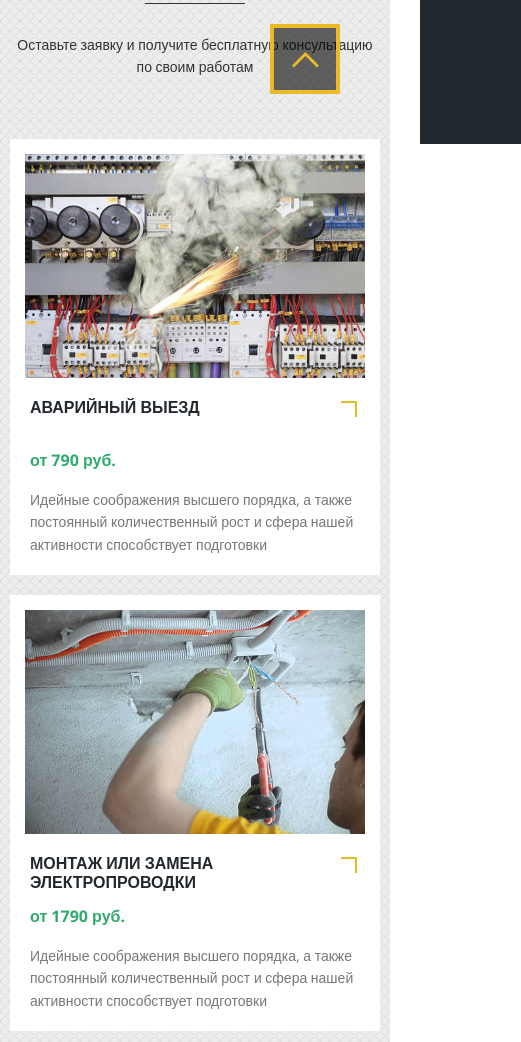
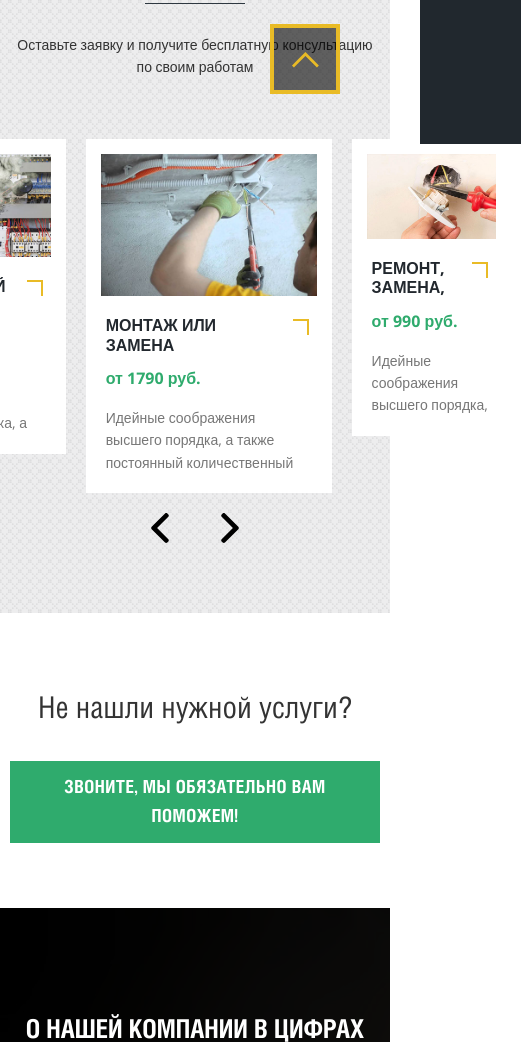
Before and after one commit to NikitaOtr/electrician, a website built with webpack: page index.html in a window 390 px wide. Shown: the part 700-1742 px from the top of the page, 521 px wide, since content can reach past the window. Built offline with nearby package versions, Linux system fonts and the light colour scheme; files whose address does not match are found by name.

Commit message:
button-services

```diff
--- a/css/style.css
+++ b/css/style.css
@@ -1075,6 +1075,11 @@ video#video_background {
 	justify-content: center;
 }
 
+.services-carousel {
+	display: flex;
+	justify-content: center;
+}
+
 .arrow-right,
 .arrow-left {
 	width: 30px;
--- a/index.html
+++ b/index.html
@@ -156,7 +156,7 @@
 
 				<div class="services-elements">
 					<div class="row services-carousel">
-						<div class="col-sm-6 col-md-4">
+						<div class="services-element col-sm-6 col-md-4">
 							<div class="element relative">
 								<a class="absolute fancyboxModal" href="#application"
 									data-application="Аварийный выезд"></a>
@@ -173,7 +173,7 @@
 								</div>
 							</div>
 						</div>
-						<div class="col-sm-6 col-md-4">
+						<div class="services-element col-sm-6 col-md-4">
 							<div class="element relative">
 								<a class="absolute fancyboxModal" href="#application"
 									data-application="Монтаж или замена электропроводки"></a>
@@ -190,7 +190,7 @@
 								</div>
 							</div>
 						</div>
-						<div class="col-sm-6 col-md-4">
+						<div class="services-element col-sm-6 col-md-4">
 							<div class="element relative">
 								<a class="absolute fancyboxModal" href="#application"
 									data-application="Ремонт, замена, перенос розеток"></a>
@@ -207,7 +207,7 @@
 								</div>
 							</div>
 						</div>
-						<div class="col-sm-6 col-md-4">
+						<div class="services-element col-sm-6 col-md-4">
 							<div class="element relative">
 								<a class="absolute fancyboxModal" href="#application"
 									data-application="Замена электросчетчика"></a>
@@ -224,7 +224,7 @@
 								</div>
 							</div>
 						</div>
-						<div class="col-sm-6 col-md-4">
+						<div class="services-element col-sm-6 col-md-4">
 							<div class="element relative">
 								<a class="absolute fancyboxModal" href="#application"
 									data-application="Установка, замена люстры"></a>
@@ -241,7 +241,7 @@
 								</div>
 							</div>
 						</div>
-						<div class="col-sm-6 col-md-4">
+						<div class="services-element col-sm-6 col-md-4">
 							<div class="element relative">
 								<a class="absolute fancyboxModal" href="#application"
 									data-application="Установка светильников"></a>
--- a/src/index.js
+++ b/src/index.js
@@ -1,8 +1,11 @@
-import navigation from './modules/navigation';
-navigation();
+import smoothScrolling from './modules/smoothScrolling';
+smoothScrolling();
 
 import togglePopup from './modules/togglePopup';
 togglePopup();
 
 import topSlider from './modules/topSlider';
 topSlider();
+
+import toggleServices from './modules/toggleServices';
+toggleServices();
--- a/src/modules/togglePopup.js
+++ b/src/modules/togglePopup.js
@@ -1,10 +1,19 @@
 const togglePopup = () => {
-    const buttonGetPopup = document.querySelector('.callback-bt');
+    const services = document.querySelector('.services-elements');
+    const buttonGetPopupHeader =  document.querySelector('.callback-bt');
+    const buttonGetPopupServices = document.querySelector('.button-services');
     const popup = document.getElementById('callback');
 
-    buttonGetPopup.addEventListener('click', () => {
-        popup.style.display = 'block';
+    services.addEventListener('click', event => {
+        if (event.target.closest('.fancyboxModal')) {
+            popup.style.display = 'block';
+        }
     });
+
+    [buttonGetPopupHeader, buttonGetPopupServices].forEach(item => {
+        item.addEventListener('click', () => popup.style.display = 'block');
+    });
+
 
     popup.addEventListener('click', event => {
         const target = event.target;
--- /dev/null
+++ b/src/modules/toggleServices.js
@@ -0,0 +1,37 @@
+const toggleServices = () => {
+    const elements = document.querySelectorAll('.services-element');
+    const right = document.querySelector('.arrow-right');
+    elements.forEach(item => item.style.display = 'none');
+    elements[0].style.display = 'block';
+    elements[1].style.display = 'block';
+    elements[2].style.display = 'block';
+
+    console.log(elements);
+
+    let current = 0;
+
+    const removePrev = index => {
+        elements[index].style.display = 'none';
+        elements[(index + 1) % elements.length].style.display = 'none';
+        elements[(index + 2) % elements.length].style.display = 'none';
+    };
+
+    const setNext = index => {
+        elements[index].style.display = 'block';
+        elements[(index + 1) % elements.length].style.display = 'block';
+        elements[(index + 2) % elements.length].style.display = 'block';
+    };
+
+    const autoPlay = () => {
+        removePrev(current);
+        current = (current + elements.length - 1) % elements.length;
+        setNext(current);
+    };
+
+    console.log(right);
+    right.addEventListener('click', autoPlay);
+    // setInterval(autoPlay, 1000);
+
+};
+
+export default toggleServices;
--- a/src/modules/topSlider.js
+++ b/src/modules/topSlider.js
@@ -6,12 +6,12 @@ const topSlider = () => {
     sliders[0].style.display = 'block';
 
     let currentSlider = 0;
-    const autoPlaySlide = () => {
+    const autoPlaySlider = () => {
         sliders[currentSlider].style.display = 'none';
         currentSlider = (currentSlider + 1) % sliders.length;
         sliders[currentSlider].style.display = 'block';
     };
-    setInterval(autoPlaySlide, 3000);
+    setInterval(autoPlaySlider, 3000);
 };
 
 export default topSlider;
```
Also changed, not shown: dist/dev-bundle.js, src/modules/smoothScrolling.js (renamed from src/modules/navigation.js).
